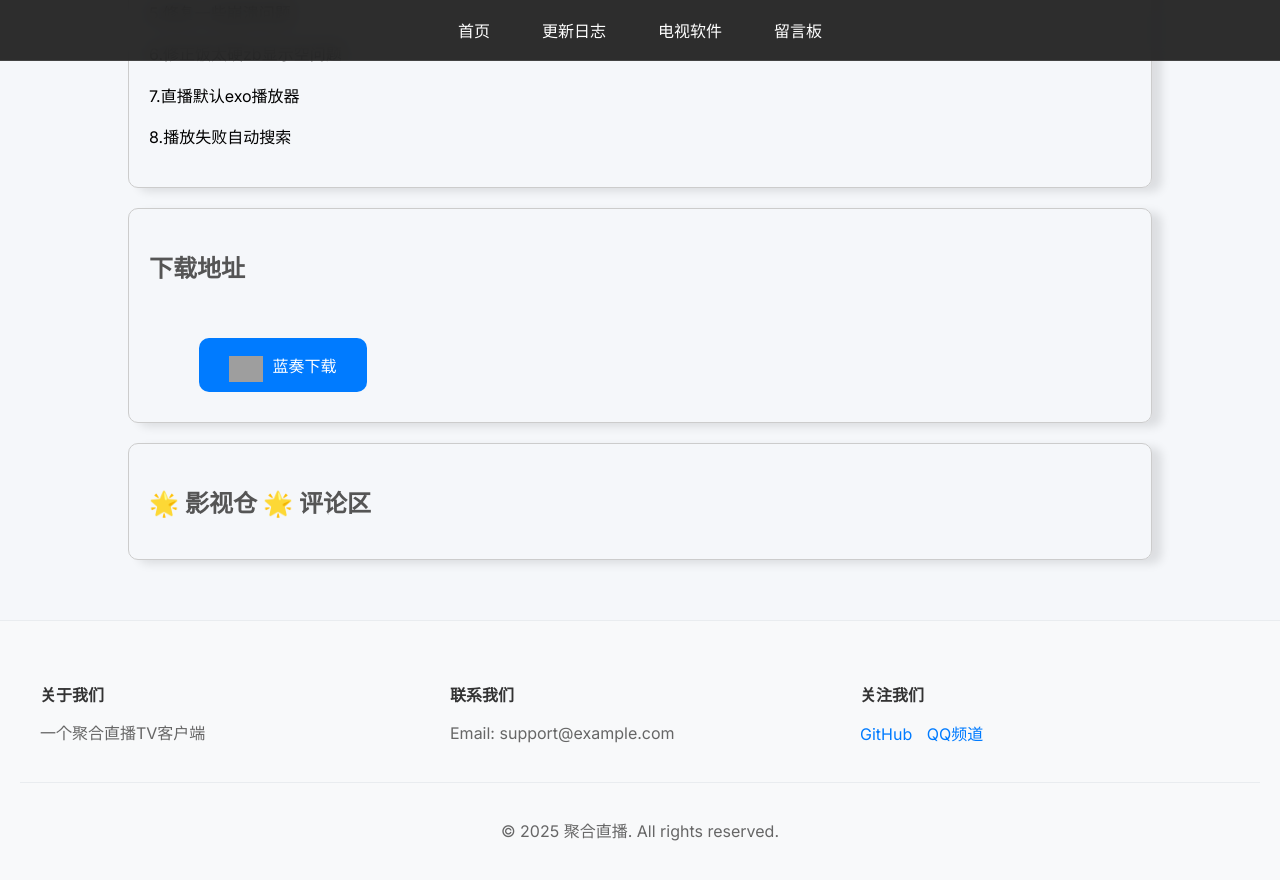
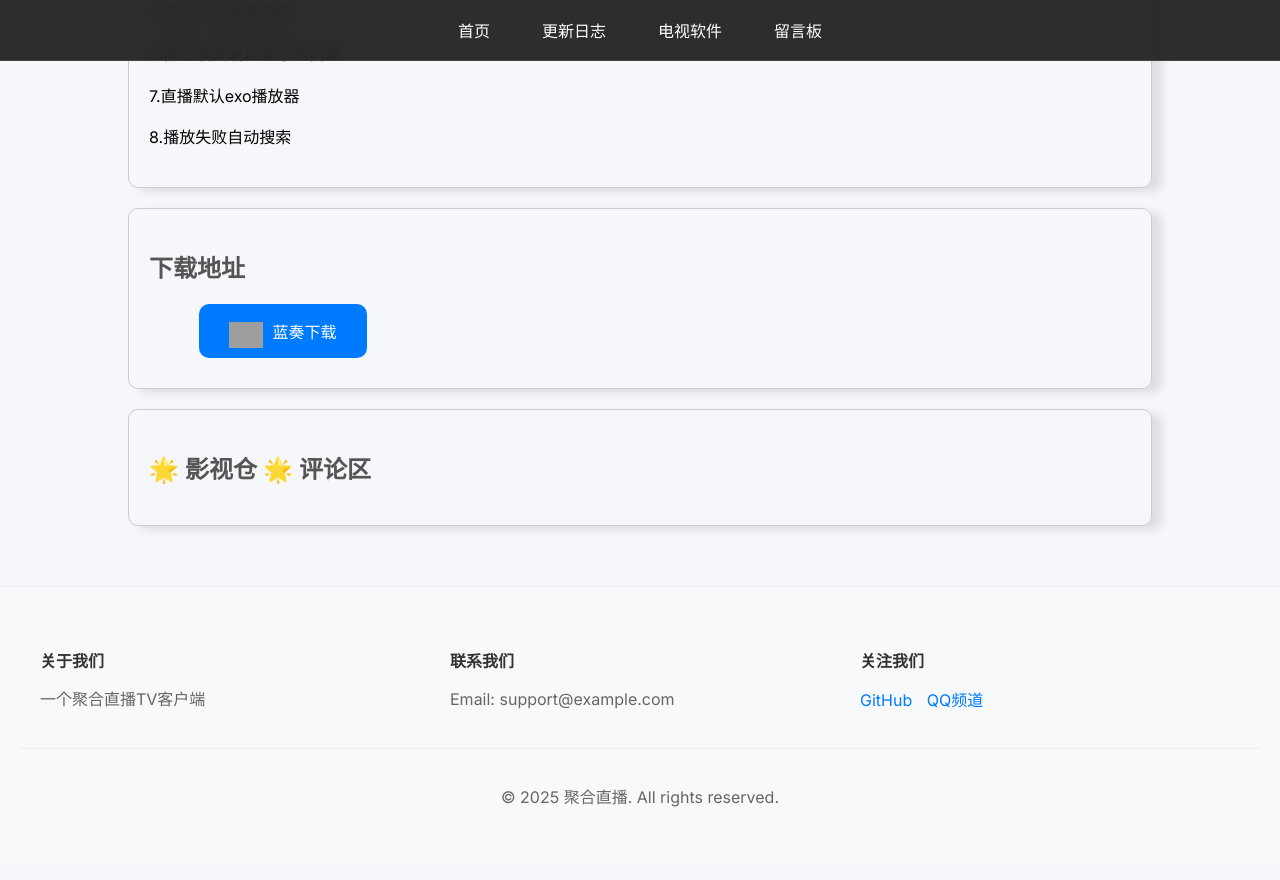
Before and after one commit to jayjd/jayjd.github.io, a Jekyll site: the page built from _posts/tv/2025-03-30-yingshicang.md, in a window 1280 px wide and 900 px high, scrolled down 893 px. Shown: the top 880 px of the window. Built offline with Jekyll 4.4.1, drawn with Linux system fonts in a browser that asks for light colours; comment, search, counter and statistics services are not loaded; grey boxes are pictures that could not be loaded.

Commit message:
优化蓝奏下载链接的显示逻辑，确保密码存在时正确展示

```diff
--- a/_includes/common-thread.html
+++ b/_includes/common-thread.html
@@ -71,16 +71,21 @@
     <div class="info-row-posts">
             {% if page.lanzou_download != "" %}
                 <div style="display: inline-flex; flex-direction: column; align-items: center; vertical-align: middle;">
+                    {% if page.lanzou_pwd != "" %}
                         <a href="{{page.lanzou_download}}" class="download-button" style="margin-top: 34px;">
                             <div style="width: 34px; height: 34px; overflow: hidden;">
                             <img src="https://pc.woozooo.com/img/logo3.gif" alt="lanzou" style="width: 200%; height: 150%;object-fit: cover; object-position: 9%;padding-top:8px"/></div>&nbsp;&nbsp;蓝奏下载
                         </a>
-                {% if page.lanzou_pwd != "" %}
                         <div style="font-size: 16px; color: #666; margin-top: 6px; cursor: pointer; padding: 4px 8px; border-radius: 4px; transition: background-color 0.2s;"
                             onmouseover="this.style.backgroundColor='#f0f0f0'"
                             onmouseout="this.style.backgroundColor='transparent'"
                             onclick="copyPassword('{{page.lanzou_pwd}}')">密码：<span style="color: #007bff; font-weight: bold;">{{page.lanzou_pwd}}</span>
                         </div>
+                    {% else %}
+                        <a href="{{page.lanzou_download}}" class="download-button">
+                            <div style="width: 34px; height: 34px; overflow: hidden;">
+                            <img src="https://pc.woozooo.com/img/logo3.gif" alt="lanzou" style="width: 200%; height: 150%;object-fit: cover; object-position: 9%;padding-top:8px"/></div>&nbsp;&nbsp;蓝奏下载
+                        </a>
                     {% endif %}
                 </div>
                 &nbsp;
```
Lines whose indentation alone changed are shown as unchanged.
